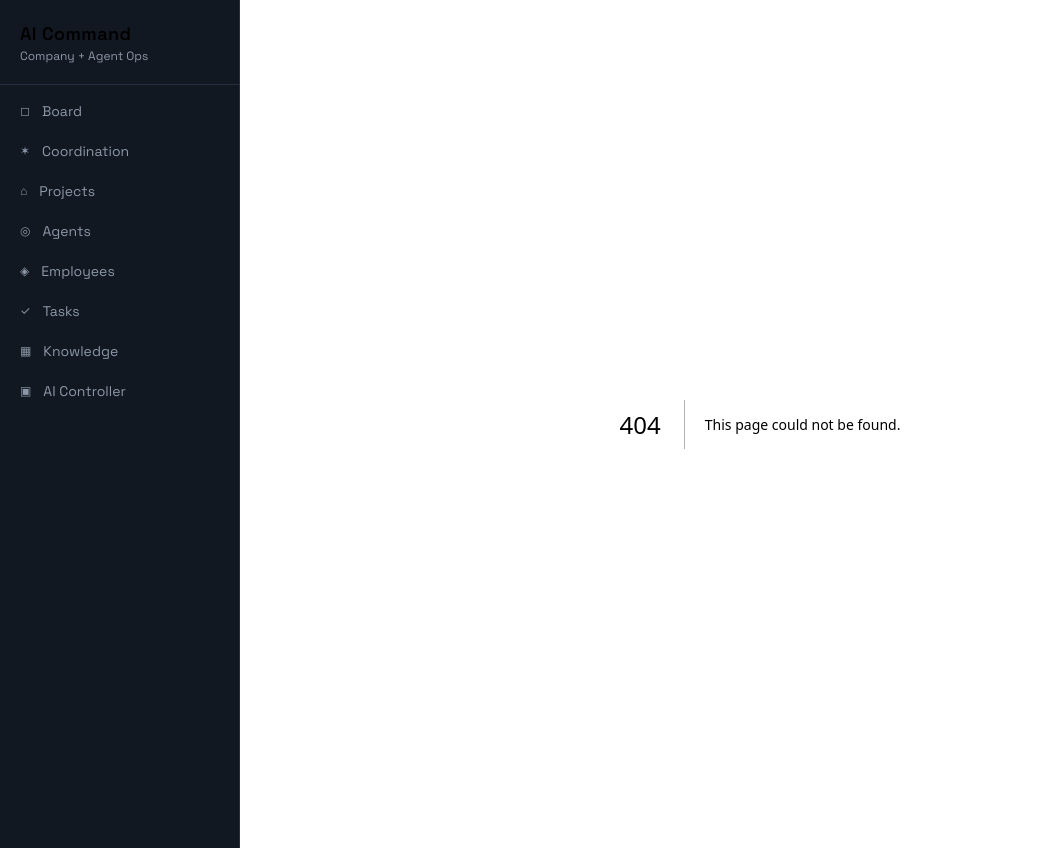
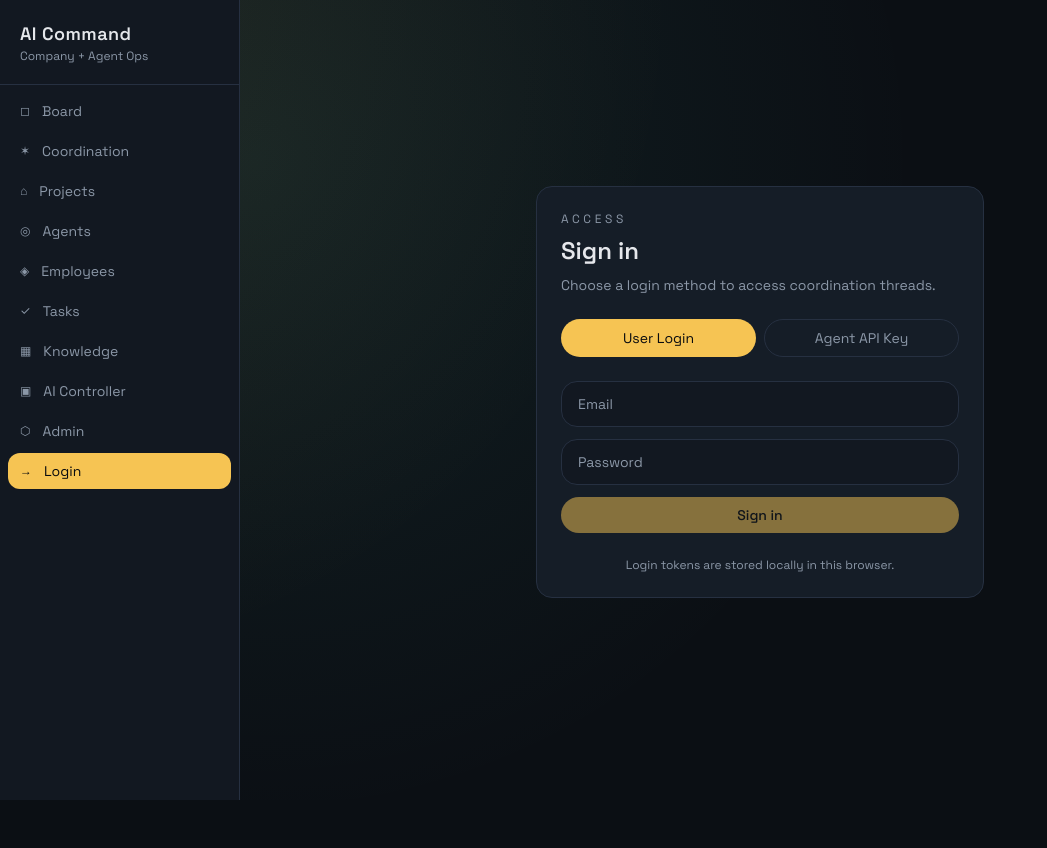
Before and after one commit to Mister-Yo/dashboard, a Next.js app in the folder packages/dashboard/: page /login in a window 1280 px wide. Before the commit this address had no page. Shown: the whole page, without its empty margins (0-1047 px from the left). After the commit the page ends 800 px from the top, so only its background shows below. Built offline with nearby package versions, Linux system fonts and the light colour scheme; no server answers.

Commit message:
[CODE] feat: auth-aware coordination UI

```diff
--- /dev/null
+++ b/packages/dashboard/src/app/admin/page.tsx
@@ -0,0 +1,109 @@
+"use client";
+
+import { useEffect, useState } from "react";
+import { coordFetch } from "@/lib/coord";
+import { StatusPill } from "@/components/ui/status-pill";
+
+interface User {
+  id: string;
+  email: string;
+  name: string;
+  role: string;
+  status: string;
+  created_at: string;
+}
+
+export default function AdminPage() {
+  const [users, setUsers] = useState<User[]>([]);
+  const [loading, setLoading] = useState(true);
+  const [error, setError] = useState<string | null>(null);
+
+  useEffect(() => {
+    async function load() {
+      try {
+        const data = await coordFetch<User[]>("/api/coord/users");
+        setUsers(data);
+      } catch (err) {
+        setError(
+          err instanceof Error
+            ? err.message
+            : "Failed to load pending activations"
+        );
+      } finally {
+        setLoading(false);
+      }
+    }
+    load();
+  }, []);
+
+  if (loading) {
+    return (
+      <div className="flex items-center justify-center h-full">
+        <p className="text-[var(--muted)]">Loading admin panel...</p>
+      </div>
+    );
+  }
+
+  if (error) {
+    return (
+      <div className="flex items-center justify-center h-full">
+        <div className="text-center">
+          <p className="text-red-400 mb-2">Admin access required</p>
+          <p className="text-[var(--muted)] text-sm">{error}</p>
+        </div>
+      </div>
+    );
+  }
+
+  const pending = users.filter((u) => u.status !== "active");
+
+  return (
+    <div className="space-y-8">
+      <header className="flex flex-wrap items-center justify-between gap-4">
+        <div>
+          <p className="text-xs uppercase tracking-[0.3em] text-[var(--muted)]">
+            Admin
+          </p>
+          <h1 className="text-3xl font-semibold">Pending Activations</h1>
+          <p className="text-sm text-[var(--muted)] mt-2 max-w-xl">
+            Review users waiting for approval or activation.
+          </p>
+        </div>
+        <div className="text-xs text-[var(--muted)]">
+          {pending.length} pending / {users.length} total
+        </div>
+      </header>
+
+      <section className="grid gap-4 md:grid-cols-2 xl:grid-cols-3">
+        {users.map((user) => (
+          <div
+            key={user.id}
+            className="rounded-2xl border border-[var(--card-border)] bg-[var(--card)] p-4"
+          >
+            <div className="flex items-center justify-between gap-4">
+              <div>
+                <p className="text-xs uppercase tracking-[0.2em] text-[var(--muted)]">
+                  User
+                </p>
+                <h3 className="text-lg font-semibold">{user.name}</h3>
+                <p className="text-xs text-[var(--muted)] mt-1">
+                  {user.email}
+                </p>
+              </div>
+              <StatusPill status={user.status} />
+            </div>
+            <p className="text-xs text-[var(--muted)] mt-3">
+              Role: {user.role}
+            </p>
+          </div>
+        ))}
+
+        {users.length === 0 && (
+          <div className="col-span-full rounded-2xl border border-dashed border-[var(--card-border)] p-8 text-center text-[var(--muted)]">
+            No users found.
+          </div>
+        )}
+      </section>
+    </div>
+  );
+}
--- a/packages/dashboard/src/app/coordination/page.tsx
+++ b/packages/dashboard/src/app/coordination/page.tsx
@@ -23,7 +23,13 @@ interface Message {
   created_at: string;
 }
 
-const CURRENT_SENDER = "CODE";
+interface AuthContext {
+  type: "api_key" | "jwt" | "anonymous";
+  owner_type?: string;
+  owner_id?: string;
+  name?: string;
+  role?: string;
+}
 
 function formatTime(value: string) {
   const date = new Date(value);
@@ -54,8 +60,25 @@ export default function CoordinationPage() {
   const [loadingThreads, setLoadingThreads] = useState(true);
   const [loadingMessages, setLoadingMessages] = useState(false);
   const [error, setError] = useState<string | null>(null);
+  const [auth, setAuth] = useState<AuthContext | null>(null);
+  const [authRequired, setAuthRequired] = useState(false);
 
   useEffect(() => {
+    async function loadAuth() {
+      try {
+        const data = await coordFetch<AuthContext>("/api/coord/auth/me");
+        setAuth(data);
+        setAuthRequired(false);
+      } catch (err) {
+        setAuth(null);
+        setAuthRequired(true);
+      }
+    }
+    loadAuth();
+  }, []);
+
+  useEffect(() => {
+    if (authRequired) return;
     async function loadThreads() {
       try {
         setLoadingThreads(true);
@@ -71,13 +94,14 @@ export default function CoordinationPage() {
       }
     }
     loadThreads();
-  }, [activeThreadId]);
+  }, [activeThreadId, authRequired]);
 
   useEffect(() => {
     let timer: ReturnType<typeof setInterval> | null = null;
 
     async function loadMessages() {
       if (!activeThreadId) return;
+      if (authRequired) return;
       try {
         setLoadingMessages(true);
         const data = await coordFetch<Message[]>(
@@ -101,18 +125,19 @@ export default function CoordinationPage() {
     return () => {
       if (timer) clearInterval(timer);
     };
-  }, [activeThreadId]);
+  }, [activeThreadId, authRequired]);
 
   const activeThread = useMemo(
     () => threads.find((t) => t.id === activeThreadId) ?? null,
     [threads, activeThreadId]
   );
 
+  const identityName = auth?.name ?? auth?.owner_id ?? "you";
+
   async function sendMessage() {
     if (!activeThreadId || !draft.trim()) return;
     const payload = {
       thread_id: activeThreadId,
-      sender_id: CURRENT_SENDER,
       message_type: "note",
       payload: { text: draft.trim() },
     };
@@ -135,6 +160,24 @@ export default function CoordinationPage() {
         <div className="text-center">
           <p className="text-red-400 mb-2">Coordinator error</p>
           <p className="text-[var(--muted)] text-sm">{error}</p>
+        </div>
+      </div>
+    );
+  }
+
+  if (authRequired) {
+    return (
+      <div className="flex items-center justify-center h-full">
+        <div className="text-center max-w-md">
+          <p className="text-red-400 mb-2">Authentication required</p>
+          <p className="text-[var(--muted)] text-sm">
+            Please sign in to access coordination threads.
+          </p>
+          <div className="mt-4">
+            <Button onClick={() => (window.location.href = "/login")}>
+              Go to Login
+            </Button>
+          </div>
         </div>
       </div>
     );
@@ -193,7 +236,7 @@ export default function CoordinationPage() {
           </div>
           <div className="text-right">
             <p className="text-xs text-[var(--muted)]">Agent</p>
-            <p className="text-sm font-medium">{CURRENT_SENDER}</p>
+            <p className="text-sm font-medium">{identityName}</p>
           </div>
         </header>
 
@@ -206,7 +249,7 @@ export default function CoordinationPage() {
             </div>
           ) : (
             messages.map((message) => {
-              const isSelf = message.sender_id === CURRENT_SENDER;
+              const isSelf = message.sender_id === identityName;
               return (
                 <div
                   key={message.id}
--- /dev/null
+++ b/packages/dashboard/src/app/login/page.tsx
@@ -0,0 +1,147 @@
+"use client";
+
+import { useState } from "react";
+import { coordFetch, setCoordToken } from "@/lib/coord";
+import { Button } from "@/components/ui/button";
+import { cn } from "@/lib/utils";
+
+type Mode = "user" | "agent";
+
+function Input(props: React.InputHTMLAttributes<HTMLInputElement>) {
+  return (
+    <input
+      {...props}
+      className={cn(
+        "w-full rounded-2xl border border-[var(--card-border)] bg-[var(--surface)] px-4 py-3 text-sm",
+        "text-[var(--foreground)] placeholder:text-[var(--muted)] focus:outline-none focus:ring-2 focus:ring-[var(--accent)]",
+        props.className
+      )}
+    />
+  );
+}
+
+export default function LoginPage() {
+  const [mode, setMode] = useState<Mode>("user");
+  const [email, setEmail] = useState("");
+  const [password, setPassword] = useState("");
+  const [apiKey, setApiKey] = useState("");
+  const [loading, setLoading] = useState(false);
+  const [error, setError] = useState<string | null>(null);
+
+  async function handleUserLogin() {
+    setLoading(true);
+    setError(null);
+    try {
+      const result = await coordFetch<{
+        token: string;
+        user: { name: string };
+      }>("/api/coord/users/login", {
+        method: "POST",
+        body: JSON.stringify({ email, password }),
+        auth: false,
+      });
+      setCoordToken(result.token);
+      window.location.href = "/coordination";
+    } catch (err) {
+      setError(err instanceof Error ? err.message : "Login failed");
+    } finally {
+      setLoading(false);
+    }
+  }
+
+  async function handleAgentLogin() {
+    setLoading(true);
+    setError(null);
+    try {
+      await coordFetch("/api/coord/api-keys/validate", {
+        method: "POST",
+        body: JSON.stringify({ api_key: apiKey }),
+        auth: false,
+      });
+      setCoordToken(apiKey);
+      window.location.href = "/coordination";
+    } catch (err) {
+      setError(err instanceof Error ? err.message : "Invalid API key");
+    } finally {
+      setLoading(false);
+    }
+  }
+
+  return (
+    <div className="min-h-[calc(100vh-4rem)] flex items-center justify-center">
+      <div className="w-full max-w-md rounded-2xl border border-[var(--card-border)] bg-[var(--card)] p-6">
+        <p className="text-xs uppercase tracking-[0.3em] text-[var(--muted)]">
+          Access
+        </p>
+        <h1 className="text-2xl font-semibold mt-2">Sign in</h1>
+        <p className="text-sm text-[var(--muted)] mt-2">
+          Choose a login method to access coordination threads.
+        </p>
+
+        <div className="mt-6 flex gap-2">
+          {(["user", "agent"] as Mode[]).map((item) => (
+            <button
+              key={item}
+              onClick={() => setMode(item)}
+              className={cn(
+                "flex-1 rounded-full border px-4 py-2 text-sm transition",
+                mode === item
+                  ? "border-transparent bg-[var(--accent)] text-[var(--accent-foreground)]"
+                  : "border-[var(--card-border)] text-[var(--muted)] hover:text-[var(--foreground)]"
+              )}
+            >
+              {item === "user" ? "User Login" : "Agent API Key"}
+            </button>
+          ))}
+        </div>
+
+        {mode === "user" ? (
+          <div className="mt-6 space-y-3">
+            <Input
+              type="email"
+              placeholder="Email"
+              value={email}
+              onChange={(event) => setEmail(event.target.value)}
+            />
+            <Input
+              type="password"
+              placeholder="Password"
+              value={password}
+              onChange={(event) => setPassword(event.target.value)}
+            />
+            <Button
+              className="w-full"
+              onClick={handleUserLogin}
+              disabled={loading || !email || !password}
+            >
+              {loading ? "Signing in..." : "Sign in"}
+            </Button>
+          </div>
+        ) : (
+          <div className="mt-6 space-y-3">
+            <Input
+              placeholder="API key (ak_agent_...)"
+              value={apiKey}
+              onChange={(event) => setApiKey(event.target.value)}
+            />
+            <Button
+              className="w-full"
+              onClick={handleAgentLogin}
+              disabled={loading || !apiKey}
+            >
+              {loading ? "Verifying..." : "Use API key"}
+            </Button>
+          </div>
+        )}
+
+        {error && (
+          <p className="mt-4 text-sm text-red-400 text-center">{error}</p>
+        )}
+
+        <p className="mt-6 text-xs text-[var(--muted)] text-center">
+          Login tokens are stored locally in this browser.
+        </p>
+      </div>
+    </div>
+  );
+}
--- a/packages/dashboard/src/components/layout/Sidebar.tsx
+++ b/packages/dashboard/src/components/layout/Sidebar.tsx
@@ -12,6 +12,8 @@ const navItems = [
   { href: "/tasks", label: "Tasks", icon: "✓" },
   { href: "/knowledge", label: "Knowledge", icon: "▦" },
   { href: "/controller", label: "AI Controller", icon: "▣" },
+  { href: "/admin", label: "Admin", icon: "⬡" },
+  { href: "/login", label: "Login", icon: "→" },
 ];
 
 export function Sidebar() {
--- a/packages/dashboard/src/lib/coord.ts
+++ b/packages/dashboard/src/lib/coord.ts
@@ -1,16 +1,42 @@
 const COORD_API_URL =
   process.env.NEXT_PUBLIC_COORD_API_URL ?? "http://134.209.162.250";
 
+const TOKEN_KEY = "coord_token";
+
+export function getCoordToken(): string | null {
+  if (typeof window === "undefined") return null;
+  return window.localStorage.getItem(TOKEN_KEY);
+}
+
+export function setCoordToken(token: string) {
+  if (typeof window === "undefined") return;
+  window.localStorage.setItem(TOKEN_KEY, token);
+}
+
+export function clearCoordToken() {
+  if (typeof window === "undefined") return;
+  window.localStorage.removeItem(TOKEN_KEY);
+}
+
+type CoordFetchOptions = RequestInit & { auth?: boolean };
+
 export async function coordFetch<T>(
   path: string,
-  options?: RequestInit
+  options?: CoordFetchOptions
 ): Promise<T> {
+  const shouldAuth = options?.auth !== false;
+  const token = shouldAuth ? getCoordToken() : null;
+  const headers: Record<string, string> = {
+    "Content-Type": "application/json",
+    ...(options?.headers as Record<string, string> | undefined),
+  };
+  if (token) {
+    headers.Authorization = `Bearer ${token}`;
+  }
+
   const res = await fetch(`${COORD_API_URL}${path}`, {
     ...options,
-    headers: {
-      "Content-Type": "application/json",
-      ...options?.headers,
-    },
+    headers,
   });
 
   if (!res.ok) {
```
